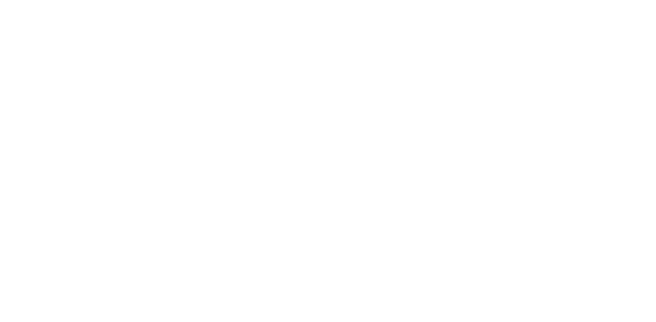
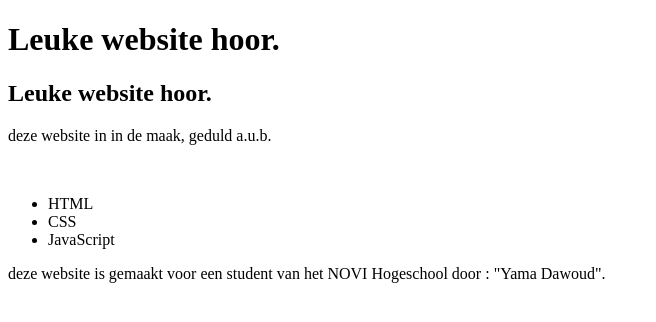
Before and after one commit to git-hub-yama/oefenings-applicatie, a website: page index.html in a window 1280 px wide. Shown: the whole page, without its empty margins (0-656 px from the left). Drawn offline with Linux system fonts and the light colour scheme.

Commit message:
Lijstje toegevoegd en gestyled

```diff
--- a/index.html
+++ b/index.html
@@ -2,9 +2,20 @@
 <html lang="en">
 <head>
     <meta charset="UTF-8">
-    <title>Title</title>
+    <title>Leuke website hoor.</title>
 </head>
 <body>
+<h1>Leuke website hoor.</h1>
+<h2>Leuke website hoor.</h2>
+<p>deze website in in de maak, geduld a.u.b.</p>
+<br>
+<ul>
+    <li>HTML</li>
+    <li>CSS</li>
+    <li>JavaScript</li>
 
+
+</ul>
+<p>deze website is gemaakt voor een student van het NOVI Hogeschool door : "Yama Dawoud".</p>
 </body>
 </html>
--- a/style.css
+++ b/style.css
@@ -42,3 +42,11 @@ p {
     animation-delay: 2s;
 
 }
+
+ul {
+    list-style: -moz-element;
+    list-style: none;
+    list-style-image: url("https://www.google.com/images/branding/googlelogo/2x/googlelogo_color_272x92dp.png");
+    -
+
+}
```
